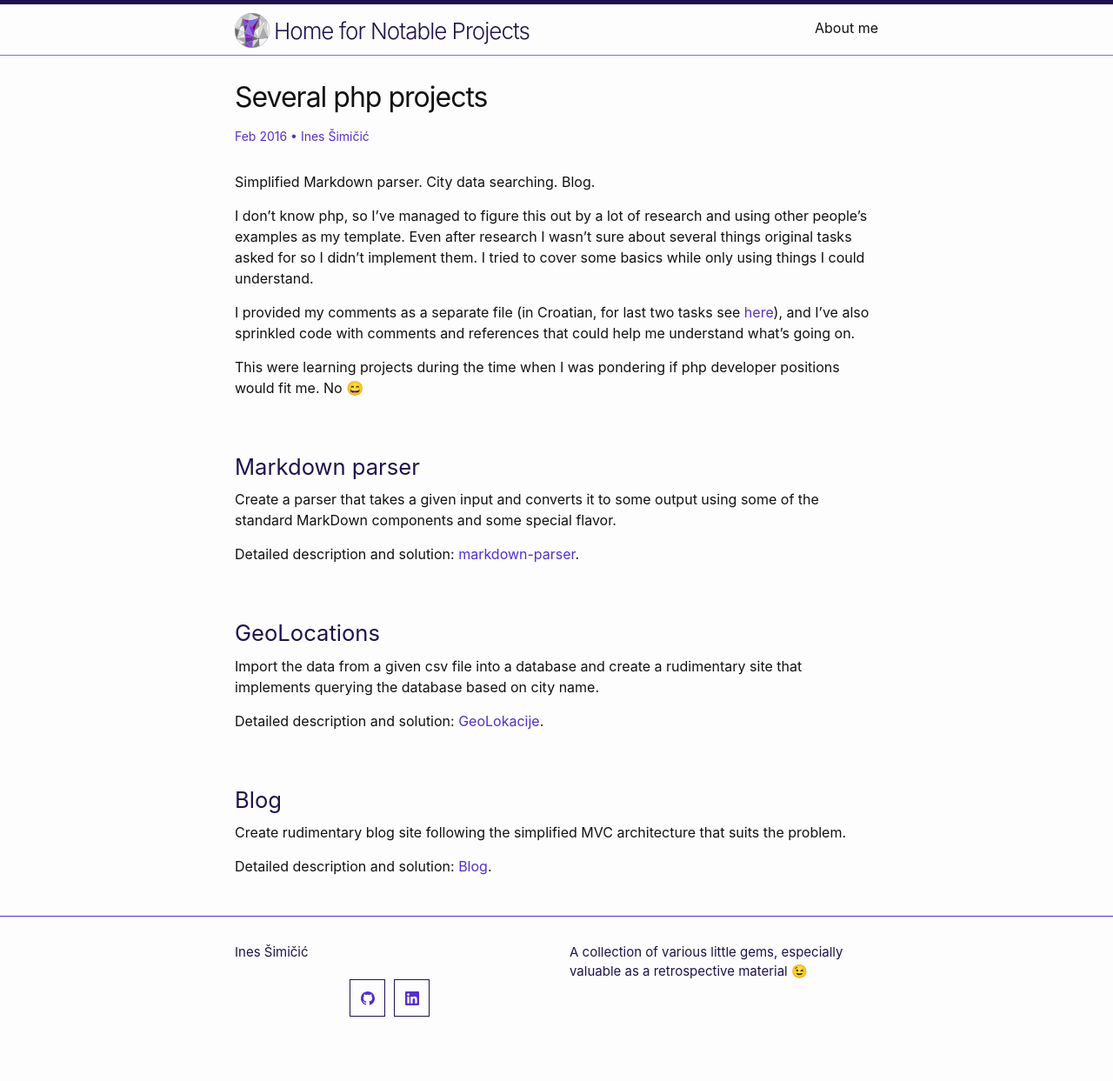
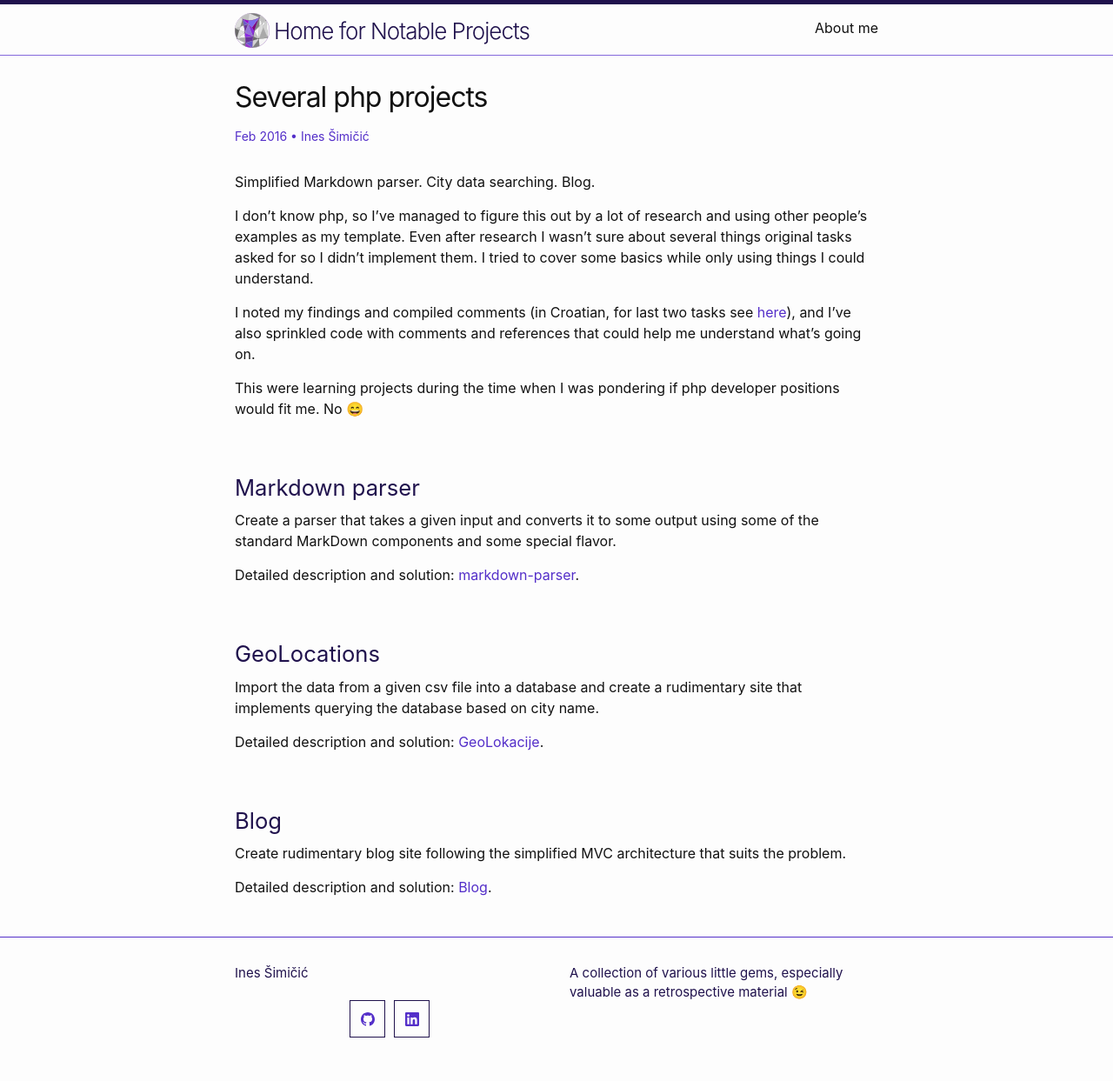
Before and after one commit to inesucrvenom/inesucrvenom.github.io, a Jekyll site: the page built from _posts/2016-02-01-php-several-projects.md, in a window 1280 px wide. Shown: the whole page at 87% size. Built offline with Jekyll 4.4.1, drawn with Linux system fonts in a browser that asks for light colours; emoji names are drawn with the system emoji font; before the commit the page ends 1219 px from its top, so only the background shows below that.

Commit message:
rephrase description

```diff
--- a/_posts/2016-02-01-php-several-projects.md
+++ b/_posts/2016-02-01-php-several-projects.md
@@ -7,7 +7,7 @@ Simplified Markdown parser. City data searching. Blog.
 
 I don't know php, so I've managed to figure this out by a lot of research and using other people's examples as my template. Even after research I wasn't sure about several things original tasks asked for so I didn't implement them. I tried to cover some basics while only using things I could understand.
 
-I provided my comments as a separate file (in Croatian, for last two tasks see [here](/projects/php/php-comments.pdf)), and I've also sprinkled code with comments and references that could help me understand what's going on.
+I noted my findings and compiled comments (in Croatian, for last two tasks see [here](/projects/php/php-comments.pdf)), and I've also sprinkled code with comments and references that could help me understand what's going on.
 
 This were learning projects during the time when I was pondering if php developer positions would fit me. No :smile:
 
```
Also changed, not shown: 1 other file.
